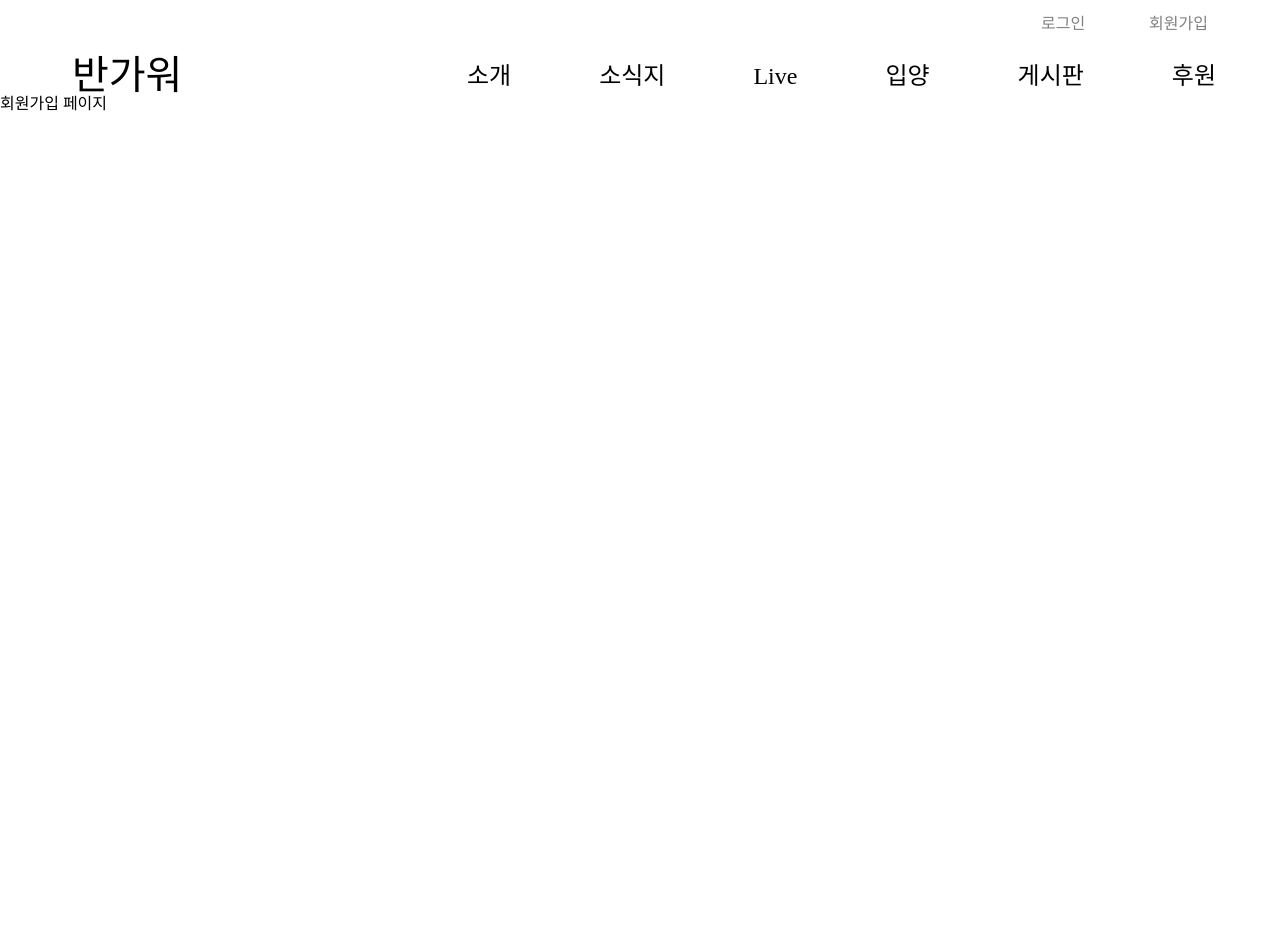
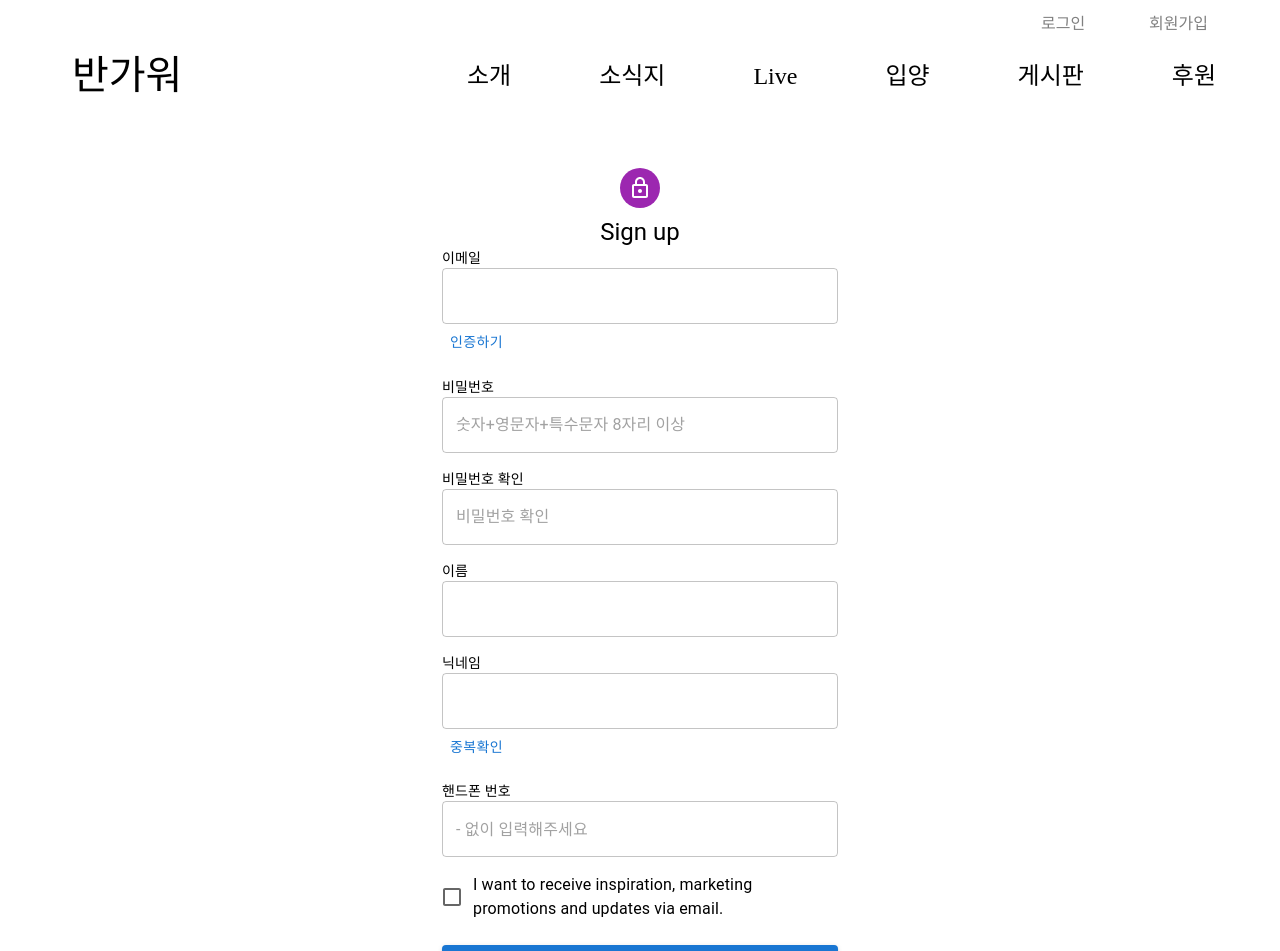
Before and after one commit to whdydrhks/SSAFY-COMMON-PROJECT, a React (Create React App) app in the folder Frontend/: page /signUp in a window 1280 px wide. Shown: the top 951 px of the page. Before the commit the page ends 800 px from the top, so only its background shows below. Built offline with nearby package versions, Linux system fonts and the light colour scheme.

Commit message:
[FE] feat : Create Sign up form and validation

```diff
--- a/Frontend/src/views/Account/SignIn.js
+++ b/Frontend/src/views/Account/SignIn.js
@@ -24,10 +24,6 @@ const SSocialLoginBtn = styled.img`
   height: 60px;
 `;
 
-const STextField = styled(TextField)`
-  width: 90px;
-`;
-
 function SignIn() {
   return (
     <>
@@ -48,18 +44,18 @@ function SignIn() {
           <Typography component="h1" variant="h5">
             Sign in
           </Typography>
-          <STextField
+          <TextField
             margin="normal"
-            label="Email Address"
+            label="이메일"
             required
             name="email"
             fullWidth
             autoComplete="email"
             autoFocus
           />
-          <STextField
+          <TextField
             margin="normal"
-            label="Password"
+            label="비밀번호"
             required
             name="password"
             fullWidth
--- a/Frontend/src/views/Account/SignUp.js
+++ b/Frontend/src/views/Account/SignUp.js
@@ -1,13 +1,216 @@
-import React from 'react';
+import {
+  Avatar,
+  Box,
+  Button,
+  Checkbox,
+  Container,
+  FormControlLabel,
+  Grid,
+  TextField,
+  Typography,
+} from '@mui/material';
+import LockOutlinedIcon from '@mui/icons-material/LockOutlined';
+import React, { useState } from 'react';
+import { Link } from 'react-router-dom';
 import Header from '../../components/common/Header';
 import Nav from '../../components/common/Nav';
 
 function SignUp() {
+  const [email, setEmail] = useState('');
+  const [password, setPassword] = useState('');
+  const [chkPassword, setChkPassword] = useState('');
+  const [name, setName] = useState('');
+  const [nickname, setNickname] = useState('');
+  const [phoneNumber, setPhoneNumber] = useState('');
+  // const [emailError, setEmailError] = useState(false);
+  // const [passwordError, setPasswordError] = useState(false);
+  // const [chkPasswordError, setChkPasswordError] = useState(false);
+  // const [nicknameError, setNicknameError] = useState(false);
+  // const [phoneNumberError, setPhoneNumberError] = useState(false);
+
+  const checkEmail = () => {
+    const regExEmail =
+      /^[0-9a-zA-Z]([-_.]?[0-9a-zA-Z])*@[0-9a-zA-Z]([-_.]?[0-9a-zA-Z])*.[a-zA-Z]{2,3}$/i;
+    console.log('이메일 유효성 검사 ::', regExEmail.test(email));
+  };
+
+  const checkPassword = () => {
+    const regExPassword =
+      /^.*(?=^.{8,15}$)(?=.*\d)(?=.*[a-zA-Z])(?=.*[!@#$%^&+=]).*$/;
+    console.log('비밀번호 유효성 검사 :: ', regExPassword.test(password));
+  };
+
+  const checkDuplicatePassword = () => {
+    if (password === chkPassword) {
+      console.log('비밀번호 같다');
+      return true;
+    }
+    console.log('비밀번호 다르다');
+    return false;
+  };
+
+  const handleEmail = event => {
+    setEmail(event.target.value);
+  };
+
+  const handlePassword = event => {
+    setPassword(event.target.value);
+  };
+
+  const handleChkPassword = event => {
+    setChkPassword(event.target.value);
+  };
+
+  const handleNickname = event => {
+    setNickname(event.target.value);
+  };
+
+  const handleName = event => {
+    setName(event.target.value);
+  };
+
+  const handlePhoneNumber = event => {
+    setPhoneNumber(event.target.value);
+  };
+
   return (
     <>
       <Header />
       <Nav />
-      <div>회원가입 페이지</div>
+      <Container component="main" maxWidth="xs">
+        <Box
+          sx={{
+            marginTop: 8,
+            display: 'flex',
+            flexDirection: 'column',
+            alignItems: 'center',
+          }}
+        >
+          <Avatar sx={{ m: 1, bgcolor: 'secondary.main' }}>
+            <LockOutlinedIcon />
+          </Avatar>
+          <Typography component="h1" variant="h5">
+            Sign up
+          </Typography>
+          <Grid container spacing={2}>
+            <Grid item xs={12}>
+              <Typography component="h6" variant="body2">
+                이메일
+              </Typography>
+              <TextField
+                required
+                fullWidth
+                id="email"
+                name="email"
+                autoComplete="email"
+                value={email}
+                onChange={handleEmail}
+                onBlur={checkEmail}
+              />
+              <Button type="submit">인증하기</Button>
+            </Grid>
+            <Grid item xs={12}>
+              <Typography component="h6" variant="body2">
+                비밀번호
+              </Typography>
+              <TextField
+                required
+                fullWidth
+                name="password"
+                type="password"
+                id="password"
+                autoComplete="new-password"
+                placeholder="숫자+영문자+특수문자 8자리 이상"
+                value={password}
+                onChange={handlePassword}
+                onBlur={checkPassword}
+              />
+            </Grid>
+            <Grid item xs={12}>
+              <Typography component="h6" variant="body2">
+                비밀번호 확인
+              </Typography>
+              <TextField
+                required
+                fullWidth
+                name="chkPassword"
+                type="password"
+                id="chkPassword"
+                autoComplete="new-password"
+                placeholder="비밀번호 확인"
+                value={chkPassword}
+                onChange={handleChkPassword}
+                onBlur={checkDuplicatePassword}
+              />
+            </Grid>
+            <Grid item xs={12}>
+              <Typography component="h6" variant="body2">
+                이름
+              </Typography>
+              <TextField
+                required
+                fullWidth
+                id="name"
+                name="name"
+                autoComplete="name"
+                value={name}
+                onChange={handleName}
+              />
+            </Grid>
+            <Grid item xs={12}>
+              <Typography component="h6" variant="body2">
+                닉네임
+              </Typography>
+              <TextField
+                required
+                fullWidth
+                id="nickname"
+                name="nickname"
+                autoComplete="nickname"
+                value={nickname}
+                onChange={handleNickname}
+              />
+              <Button type="submit">중복확인</Button>
+            </Grid>
+            <Grid item xs={12}>
+              <Typography component="h6" variant="body2">
+                핸드폰 번호
+              </Typography>
+              <TextField
+                required
+                fullWidth
+                id="phoneNumber"
+                name="phoneNumber"
+                autoComplete="phoneNumber"
+                placeholder="- 없이 입력해주세요"
+                value={phoneNumber}
+                onChange={handlePhoneNumber}
+              />
+            </Grid>
+            <Grid item xs={12}>
+              <FormControlLabel
+                control={<Checkbox value="allowExtraEmails" color="primary" />}
+                label="I want to receive inspiration, marketing promotions and updates via email."
+              />
+            </Grid>
+          </Grid>
+          <Button
+            type="submit"
+            fullWidth
+            variant="contained"
+            sx={{ mt: 3, mb: 2 }}
+          >
+            Sign Up
+          </Button>
+          <Grid container justifyContent="flex-end">
+            <Grid item>
+              <Link to="/signIn" variant="body2">
+                Already have an account? Sign in
+              </Link>
+            </Grid>
+          </Grid>
+        </Box>
+      </Container>
     </>
   );
 }
```
